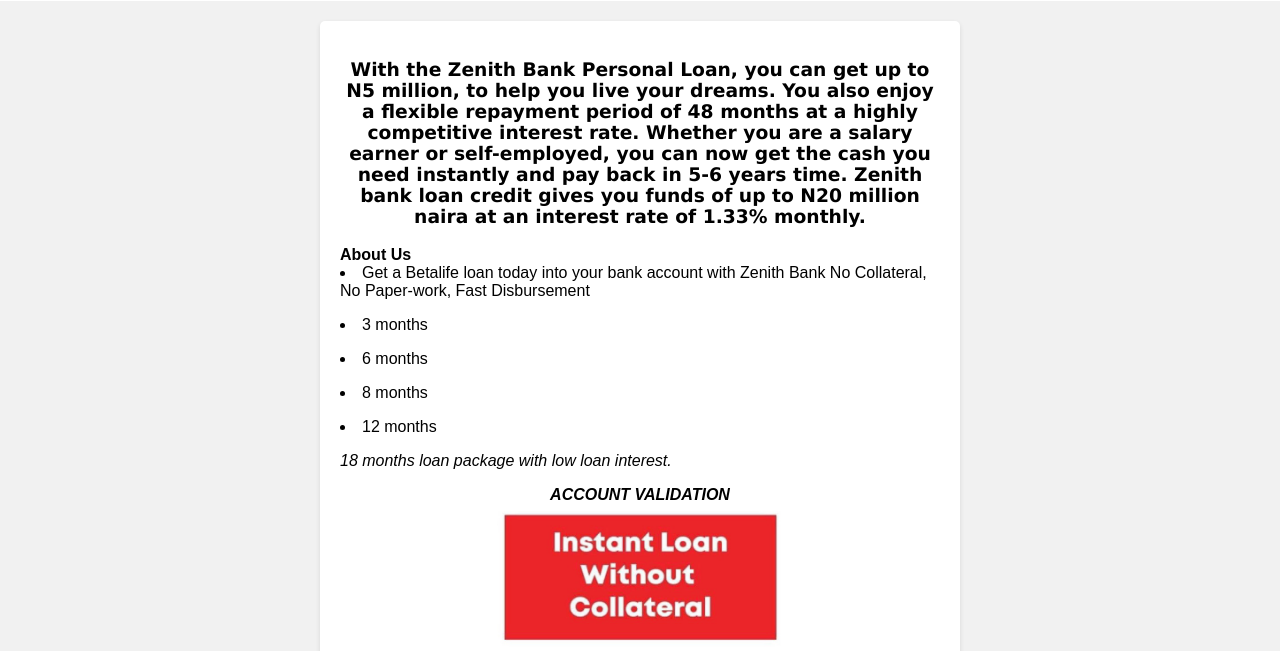
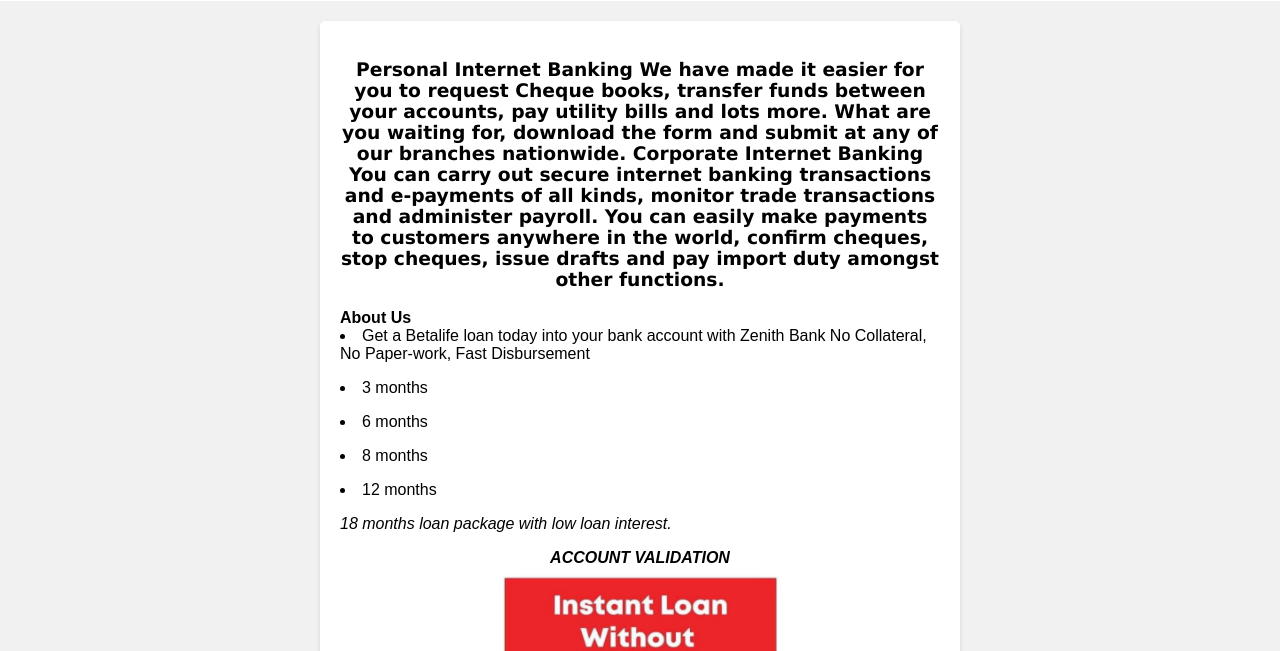
Before and after one commit to ohi0abcodm/godsgracezen, a plain HTML site: page index.html in a window 1280 px wide. Shown: the part 149-800 px from the top of the page. Drawn offline with nearby package versions, Linux system fonts and the light colour scheme.

Commit message:
Update index.html

```diff
--- a/index.html
+++ b/index.html
@@ -41,9 +41,13 @@
  <main>
  <center>
   <h3 style="font-family:verdana;">
-  With the Zenith Bank Personal Loan, you can get up to N5 million,
-  to help you live your dreams. You also enjoy a flexible repayment period of 48 months at a highly competitive interest rate.
-Whether you are a salary earner or self-employed, you can now get the cash you need instantly and pay back in 5-6 years time. Zenith bank loan credit gives you funds of up to N20 million naira at an interest rate of 1.33% monthly.
+	  <b>  Personal Internet Banking</b>
+
+We have made it easier for you to request Cheque books, transfer funds between your accounts, pay utility bills and lots more. What are you waiting for, download the form and submit at any of our branches nationwide.
+
+	  <b>Corporate Internet Banking</b>
+
+You can carry out secure internet banking transactions and e-payments of all kinds, monitor trade transactions and administer payroll. You can easily make payments to customers anywhere in the world, confirm cheques, stop cheques, issue drafts and pay import duty amongst other functions.
  </h3>
  </center>
 	<b>About Us </b>
```
